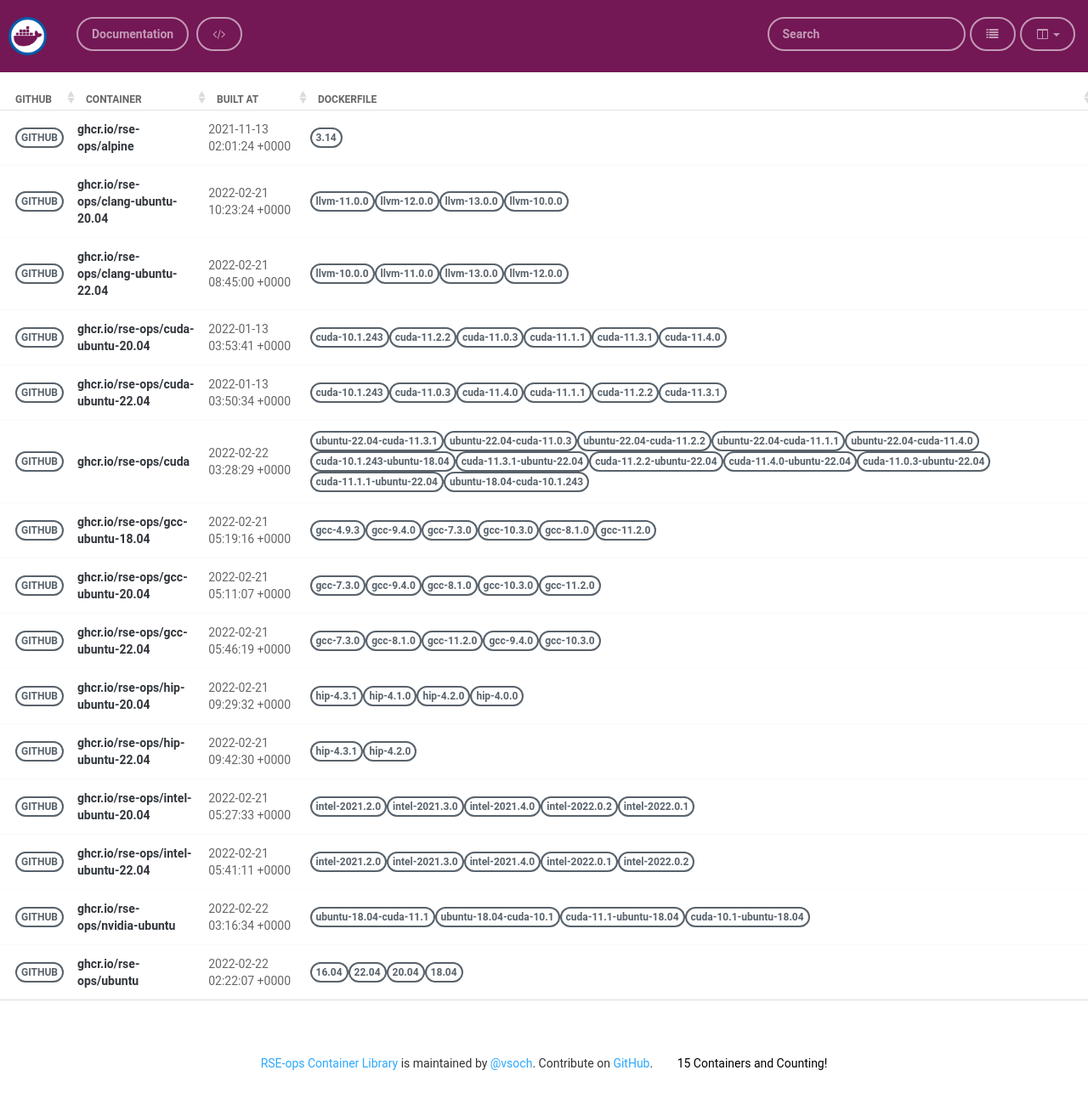
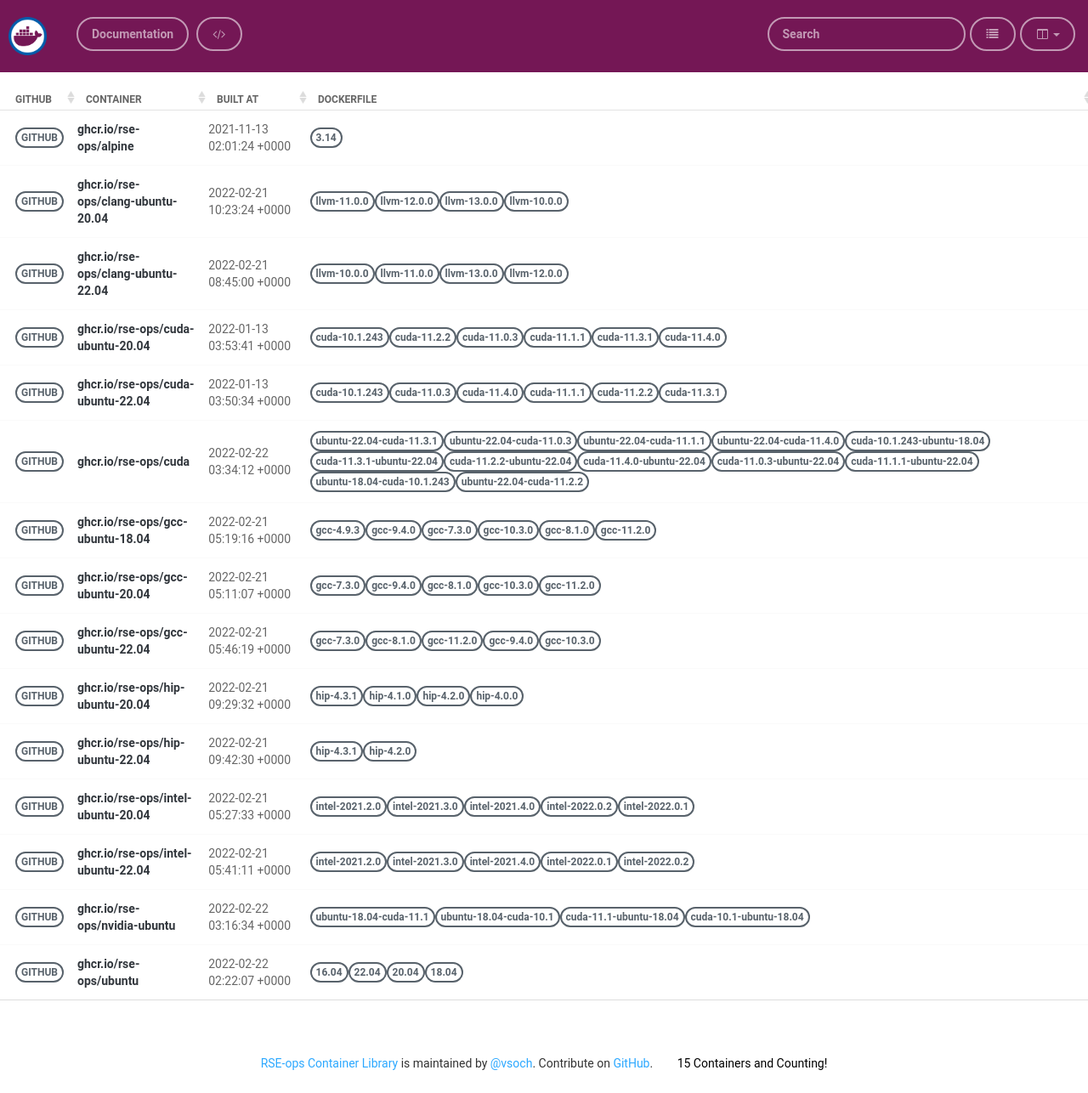
Before and after one commit to rse-ops/docker-images, a Jekyll site: the page built from pages/index.md, in a window 1280 px wide. Shown: the whole page at 85% size. Built offline with Jekyll 4.4.1, drawn with Linux system fonts in a browser that asks for light colours; nearby versions of some CDN libraries.

Commit message:
Automated push to update library 2022-02-22

```diff
--- a/_library/ghcr.io-rse-ops-cuda.md
+++ b/_library/ghcr.io-rse-ops-cuda.md
@@ -1,7 +1,7 @@
 ---
 layout: container
 name: ghcr.io/rse-ops/cuda
-updated_at: 2022-02-22 03:28:29.159937
+updated_at: 2022-02-22 03:34:12.876111
 
 
 container_url: https://github.com/orgs/rse-ops/packages/container/package/cuda
```
Also changed, not shown: other parts of _library/ghcr.io-rse-ops-cuda.md (+3 -3 lines).
